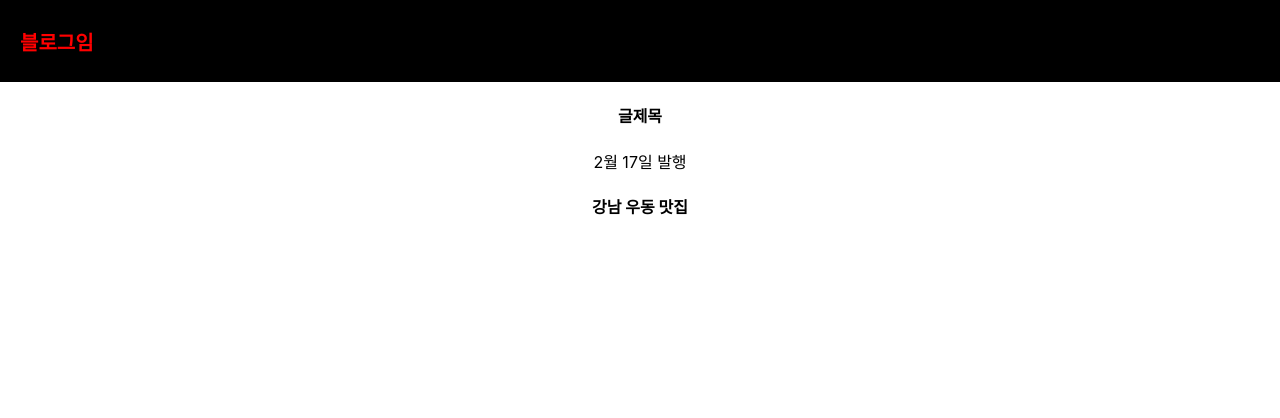
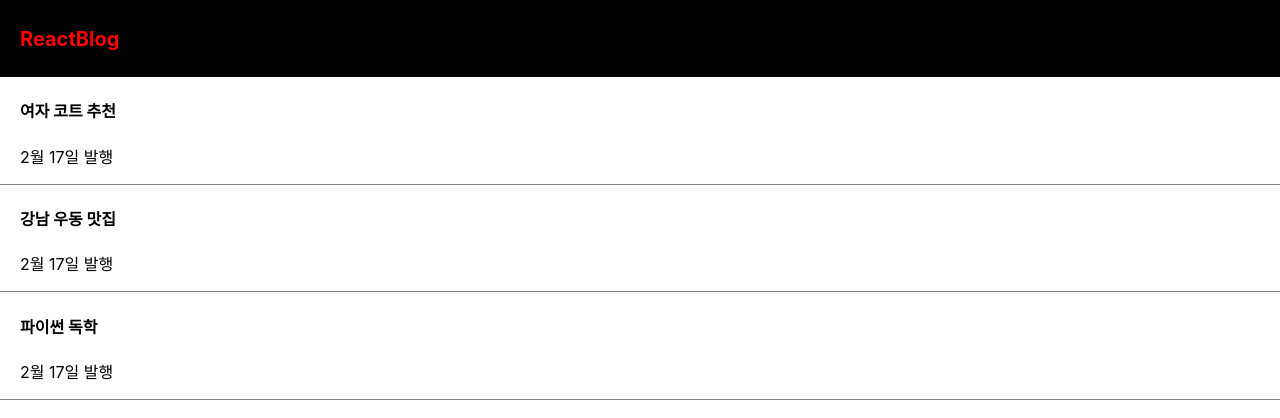
Before and after one commit to sookkiong/react-blog, a React (Create React App) app: page / in a window 1280 px wide. Shown: the top 418 px of the page. Built offline with nearby package versions, Linux system fonts and the light colour scheme.

Commit message:
feat: useState 생성

```diff
--- a/src/App.css
+++ b/src/App.css
@@ -1,6 +1,15 @@
-  .App {
+.App {
   text-align: center;
 }
+div{
+  box-sizing:border-box;
+}
+.list{
+  padding-left: 20px;
+  text-align:left;
+  border-bottom: 1px solid grey;
+}
+
 .black-nav{
   display:flex;
   background:#000;
@@ -9,38 +18,3 @@
   padding-left:20px;
   /* justify-content: center; */
 }
-
-.App-logo {
-  height: 40vmin;
-  pointer-events: none;
-}
-
-@media (prefers-reduced-motion: no-preference) {
-  .App-logo {
-    animation: App-logo-spin infinite 20s linear;
-  }
-}
-
-.App-header {
-  background-color: #282c34;
-  min-height: 100vh;
-  display: flex;
-  flex-direction: column;
-  align-items: center;
-  justify-content: center;
-  font-size: calc(10px + 2vmin);
-  color: white;
-}
-
-.App-link {
-  color: #61dafb;
-}
-
-@keyframes App-logo-spin {
-  from {
-    transform: rotate(0deg);
-  }
-  to {
-    transform: rotate(360deg);
-  }
-}
--- a/src/App.js
+++ b/src/App.js
@@ -1,25 +1,41 @@
 import logo from './logo.svg';
 import './App.css';
+import { useState } from 'react';
 
 function App() {
 
   let post= '강남 우동 맛집';
+  let [womanCoat, setWomanCoat] = useState('여자 코트 추천');
+  let [dining, setDining] = useState('강남 우동 맛집');
+  let [study, setStudy] = useState('파이썬 독학');
+
+
+
 
   return (
     <div className="App">
       <div className="black-nav">
-        <h4 style={ {color:'red', fontSize:'20px'} }>블로그임</h4>
+        <h4 style={ {color:'red', fontSize:'20px'} }>ReactBlog</h4>
       </div>
 
       <div className="list">
-        <h4>글제목</h4>
+        <h4>{ womanCoat }</h4>
         <p>2월 17일 발행</p>
       </div>
 
-      <h4>{ post }</h4>
+      <div className="list">
+        <h4>{ dining }</h4>
+        <p>2월 17일 발행</p>
+      </div>
+
+      <div className="list">
+        <h4>{ study }</h4>
+        <p>2월 17일 발행</p>
+      </div>
 
     </div>
   );
+
 }
 
 export default App;
```
